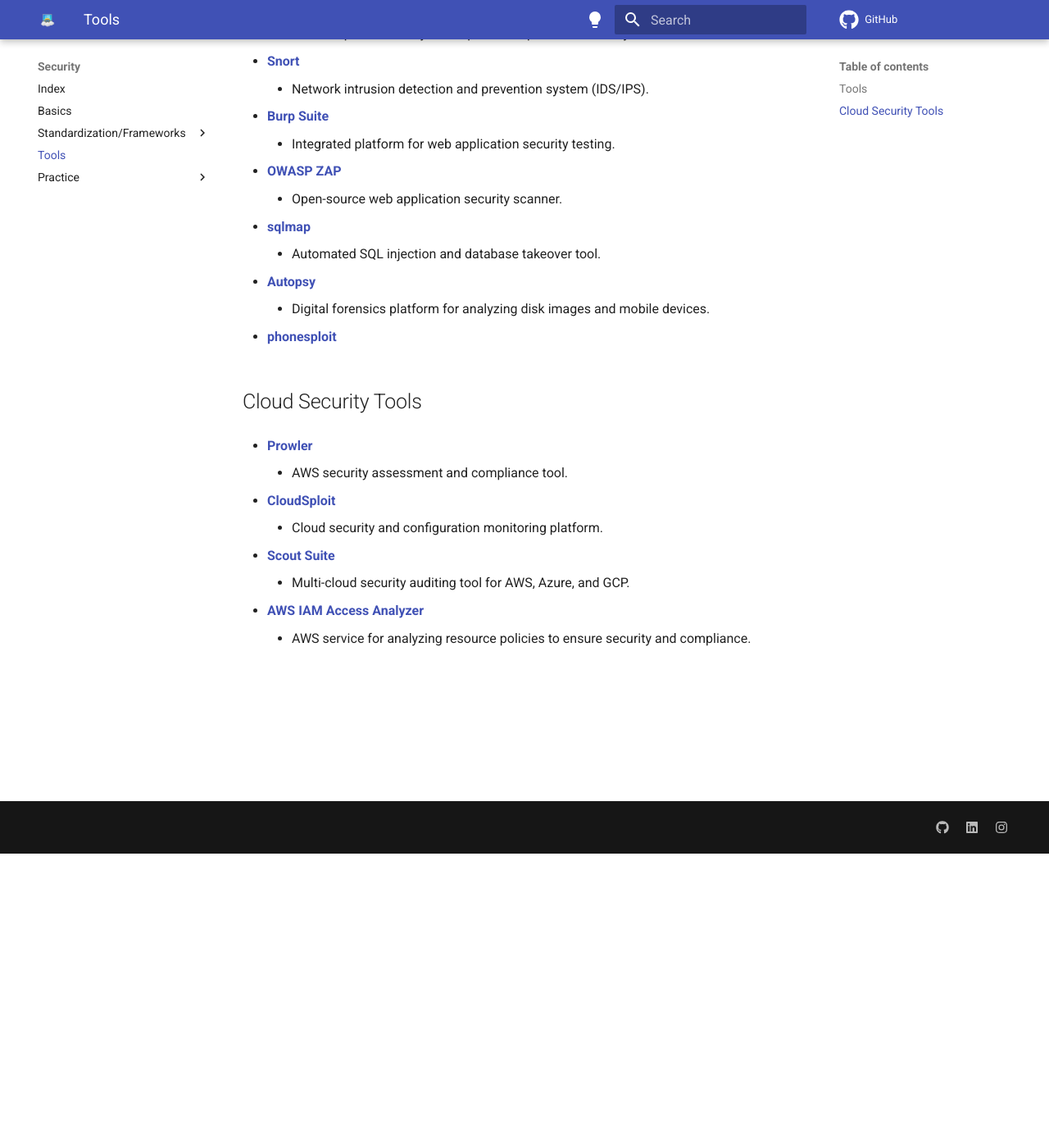
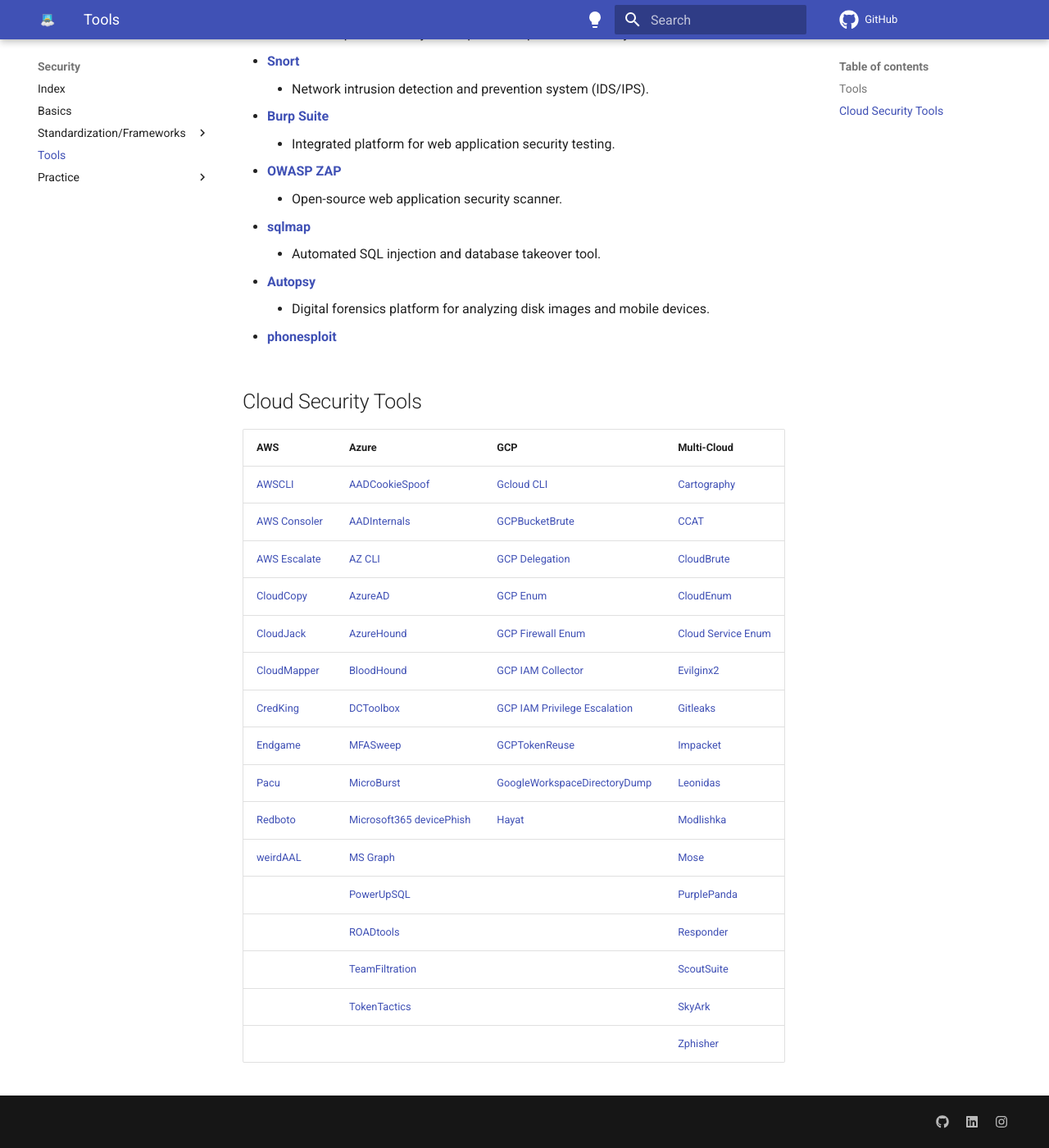
Before and after one commit to Vasanthabalaji01/Learn, an MkDocs documentation site: the page built from docs/security/tools/tools.md, in a window 1280 px wide and 1400 px high, scrolled down 359 px. Shown: the whole window at 82% size. Built offline with MkDocs 1.6.1 and Material for MkDocs 9.7.7, drawn with Linux system fonts in a browser that asks for light colours; comment, search, counter and statistics services are not loaded.

Commit message:
Update tools.md
List of cloud security on AWS, azure, google cloud, Multi Cloud

```diff
--- a/docs/security/tools/tools.md
+++ b/docs/security/tools/tools.md
@@ -25,14 +25,21 @@
 
 ## Cloud Security Tools
 
-   - [**Prowler**](https://github.com/toniblyx/prowler)
-      - AWS security assessment and compliance tool.
-
-   - [**CloudSploit**](https://cloudsploit.com/)
-      - Cloud security and configuration monitoring platform.
-
-   - [**Scout Suite**](https://github.com/nccgroup/ScoutSuite)
-      - Multi-cloud security auditing tool for AWS, Azure, and GCP.
-
-   - [**AWS IAM Access Analyzer**](https://aws.amazon.com/iam/features/analyze-access/)
-      - AWS service for analyzing resource policies to ensure security and compliance.
+| **AWS**                                                         | **Azure**                                                       | **GCP**                                                      | **Multi-Cloud**  |
+|-----------------------------------------------------------------|-----------------------------------------------------------------|--------------------------------------------------------------|----------------------------------------------------------------|
+| [AWSCLI](https://github.com/aws/aws-cli/tree/v2)                | [AADCookieSpoof](https://github.com/jsa2/aadcookiespoof)        | [Gcloud CLI](https://cloud.google.com/sdk/gcloud/)           | [Cartography](https://github.com/lyft/cartography)             |
+| [AWS Consoler](https://github.com/NetSPI/aws_consoler)          | [AADInternals](https://github.com/Gerenios/AADInternals)        | [GCPBucketBrute](https://github.com/RhinoSecurityLabs/GCPBucketBrute) | [CCAT](https://github.com/RhinoSecurityLabs/ccat)  |
+| [AWS Escalate](https://github.com/RhinoSecurityLabs/Security-Research/blob/master/tools/aws-pentest-tools/aws_escalate.py) | [AZ CLI](https://github.com/Azure/azure-cli) | [GCP Delegation](https://gitlab.com/gitlab-com/gl-security/threatmanagement/redteam/redteam-public/gcp_misc) | [CloudBrute](https://github.com/0xsha/CloudBrute)  |
+| [CloudCopy](https://github.com/Static-Flow/CloudCopy)           | [AzureAD](https://github.com/Azure/azure-docs-powershell-azuread) | [GCP Enum](https://gitlab.com/gitlab-com/gl-security/threatmanagement/redteam/redteam-public/gcp_enum) | [CloudEnum](https://github.com/initstring/cloud_enum/) |
+| [CloudJack](https://github.com/prevade/cloudjack)               | [AzureHound](https://github.com/BloodHoundAD/AzureHound)        | [GCP Firewall Enum](https://gitlab.com/gitlab-com/gl-security/threatmanagement/redteam/redteam-public/gcp_firewall_enum) | [Cloud Service Enum](https://github.com/NotSoSecure/cloud-service-enum) |
+| [CloudMapper](https://github.com/duo-labs/cloudmapper)          | [BloodHound](https://github.com/BloodHoundAD/BloodHound)        | [GCP IAM Collector](https://github.com/marcin-kolda/gcp-iam-collector) | [Evilginx2](https://github.com/kgretzky/evilginx2)  |
+| [CredKing](https://github.com/ustayready/CredKing)              | [DCToolbox](https://github.com/DanielChronlund/DCToolbox)       | [GCP IAM Privilege Escalation](https://github.com/RhinoSecurityLabs/GCP-IAM-Privilege-Escalation) | [Gitleaks](https://github.com/gitleaks/gitleaks) |
+| [Endgame](https://github.com/hoodoer/endgame)                   | [MFASweep](https://github.com/dafthack/MFASweep)                | [GCPTokenReuse](https://github.com/RedTeamOperations/GCPTokenReuse) | [Impacket](https://github.com/fortra/impacket) |
+| [Pacu](https://github.com/RhinoSecurityLabs/pacu)               | [MicroBurst](https://github.com/NetSPI/MicroBurst)              | [GoogleWorkspaceDirectoryDump](https://github.com/RedTeamOperations/GoogleWorkspaceDirectoryDump) | [Leonidas](https://github.com/WithSecureLabs/leonidas) |
+| [Redboto](https://github.com/ihamburglar/Redboto)               | [Microsoft365 devicePhish](https://github.com/optiv/Microsoft365_devicePhish) | [Hayat](https://github.com/DenizParlak/hayat)                | [Modlishka](https://github.com/drk1wi/Modlishka) |
+| [weirdAAL](https://github.com/carnal0wnage/weirdAAL)            | [MS Graph](https://github.com/microsoftgraph/msgraph-sdk-powershell) |                                                              | [Mose](https://github.com/master-of-servers/mose)  |
+|                                                                 | [PowerUpSQL](https://github.com/NetSPI/PowerUpSQL)             |                                                              | [PurplePanda](https://github.com/carlospolop/PurplePanda) |
+|                                                                 | [ROADtools](https://github.com/dirkjanm/ROADtools)              |                                                              | [Responder](https://github.com/lgandx/Responder) |
+|                                                                 | [TeamFiltration](https://github.com/Flangvik/TeamFiltration)    |                                                              | [ScoutSuite](https://github.com/nccgroup/ScoutSuite)  |
+|                                                                 | [TokenTactics](https://github.com/rvrsh3ll/TokenTactics)        |                                                              | [SkyArk](https://github.com/cyberark/SkyArk)  |
+|                                                                 |                                                                 |                                                              | [Zphisher](https://github.com/htr-tech/zphisher)  |
```
